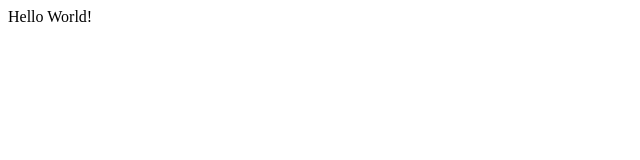
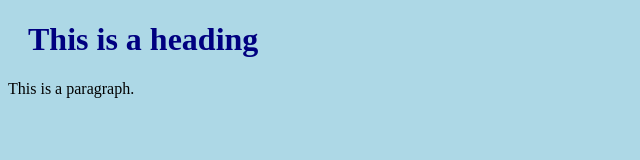
Before and after one commit to Git-Kertor/site, a plain HTML site: page index.html in a window 1280 px wide. Shown: the whole page, without its empty margins (0-640 px from the left). Drawn offline with Linux system fonts and the light colour scheme.

Commit message:
Update index.html

```diff
--- a/index.html
+++ b/index.html
@@ -1,6 +1,12 @@
-<!DOCTYPE html>
+ <!DOCTYPE html>
 <html>
-  <body>
-    Hello World!
-  </body>
+<head>
+<link rel="stylesheet" href="styling.css">
+</head>
+<body>
+
+<h1>This is a heading</h1>
+<p>This is a paragraph.</p>
+
+</body>
 </html>
```
